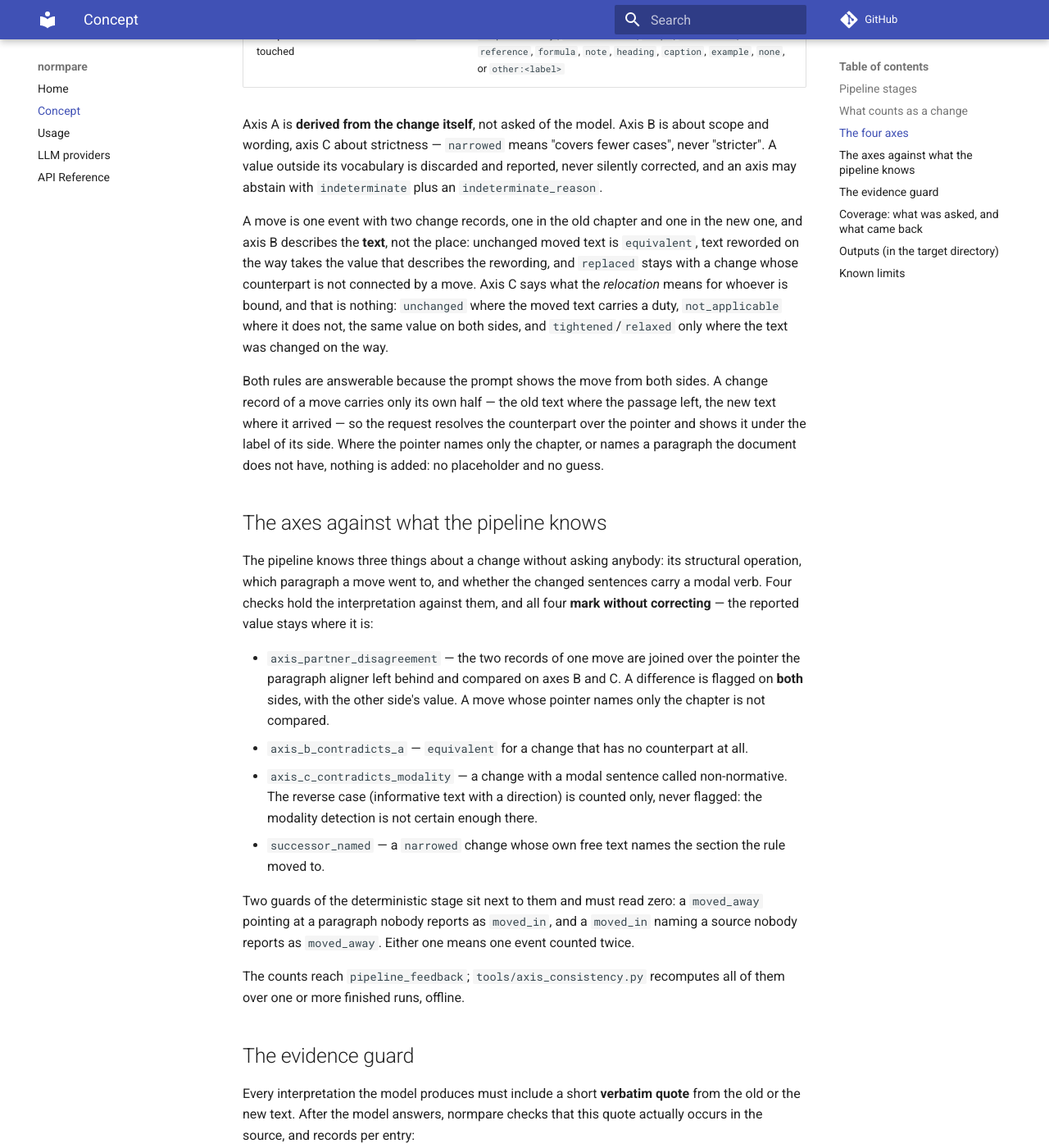
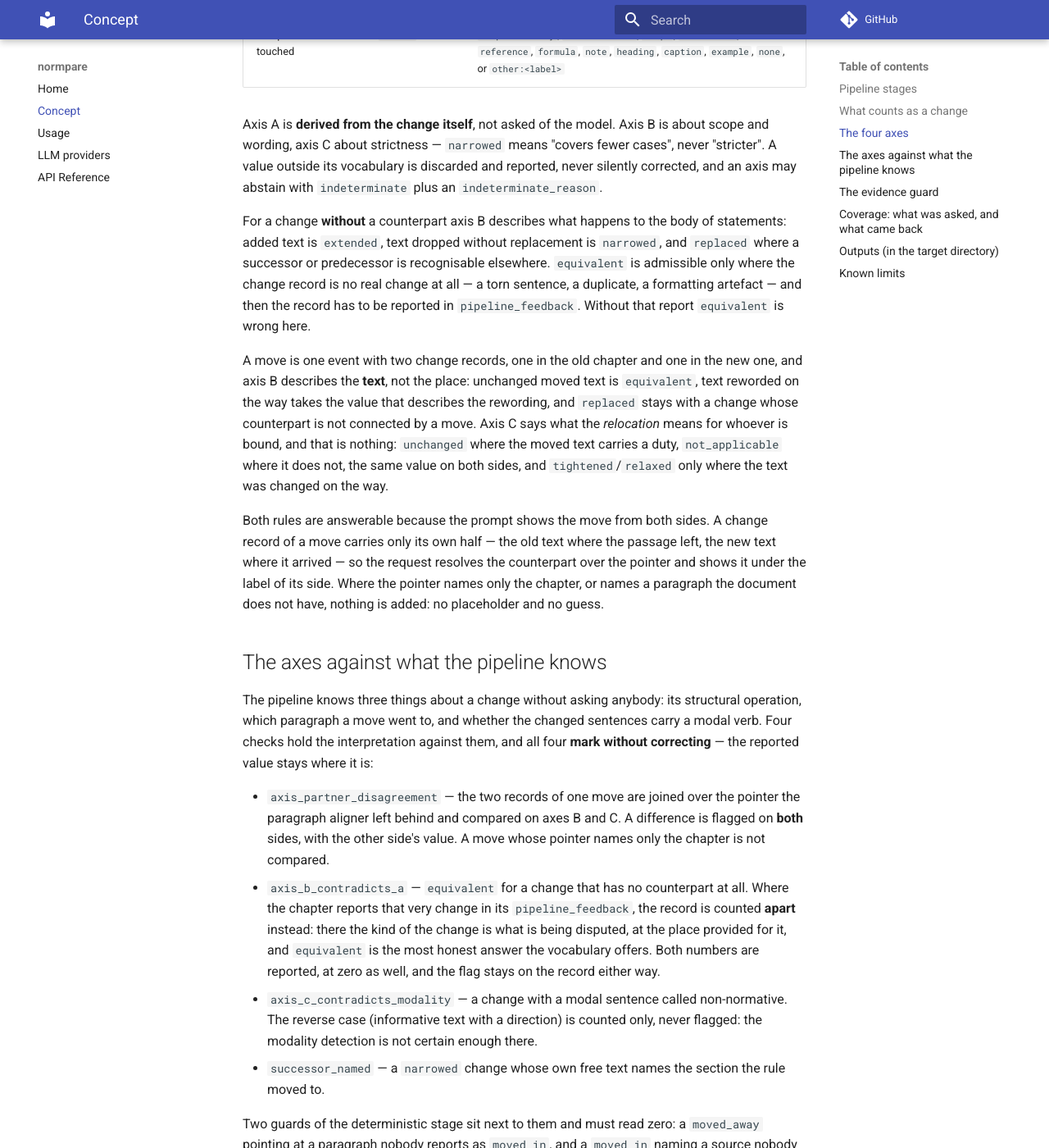
Before and after one commit to Ce1ectric/normpare, an MkDocs documentation site: the page built from docs/concept.md, in a window 1280 px wide and 1400 px high, scrolled down 2296 px. Shown: the whole window at 82% size. Built offline with MkDocs 1.6.1 and Material for MkDocs 9.7.7, drawn with Linux system fonts in a browser that asks for light colours; comment, search, counter and statistics services are not loaded.

Commit message:
docs(AP-38): the exception for a disputed change record, and when equivalent is admissible
Co-Authored-By: Claude Opus 5 (1M context) <noreply@anthropic.com>

```diff
--- a/docs/concept.md
+++ b/docs/concept.md
@@ -73,6 +73,13 @@ and wording, axis C about strictness — `narrowed` means "covers fewer cases",
 "stricter". A value outside its vocabulary is discarded and reported, never silently
 corrected, and an axis may abstain with `indeterminate` plus an `indeterminate_reason`.
 
+For a change **without** a counterpart axis B describes what happens to the body of
+statements: added text is `extended`, text dropped without replacement is `narrowed`, and
+`replaced` where a successor or predecessor is recognisable elsewhere. `equivalent` is
+admissible only where the change record is no real change at all — a torn sentence, a
+duplicate, a formatting artefact — and then the record has to be reported in
+`pipeline_feedback`. Without that report `equivalent` is wrong here.
+
 A move is one event with two change records, one in the old chapter and one in the new
 one, and axis B describes the **text**, not the place: unchanged moved text is
 `equivalent`, text reworded on the way takes the value that describes the rewording, and
@@ -98,7 +105,11 @@ correcting** — the reported value stays where it is:
   paragraph aligner left behind and compared on axes B and C. A difference is flagged on
   **both** sides, with the other side's value. A move whose pointer names only the chapter
   is not compared.
-- `axis_b_contradicts_a` — `equivalent` for a change that has no counterpart at all.
+- `axis_b_contradicts_a` — `equivalent` for a change that has no counterpart at all. Where
+  the chapter reports that very change in its `pipeline_feedback`, the record is counted
+  **apart** instead: there the kind of the change is what is being disputed, at the place
+  provided for it, and `equivalent` is the most honest answer the vocabulary offers. Both
+  numbers are reported, at zero as well, and the flag stays on the record either way.
 - `axis_c_contradicts_modality` — a change with a modal sentence called non-normative. The
   reverse case (informative text with a direction) is counted only, never flagged: the
   modality detection is not certain enough there.
```
Also changed, not shown: CHANGELOG.md (+26 -0 lines), 1 other file.
